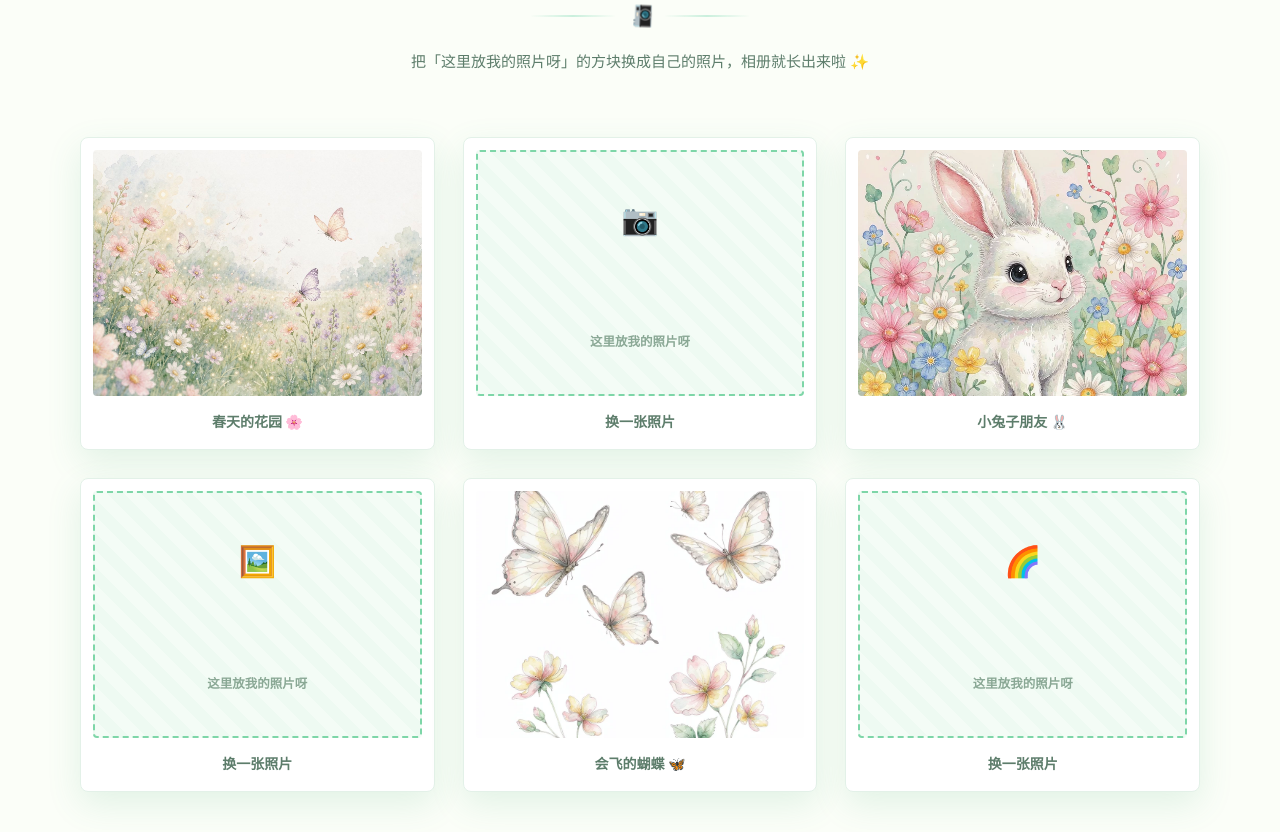
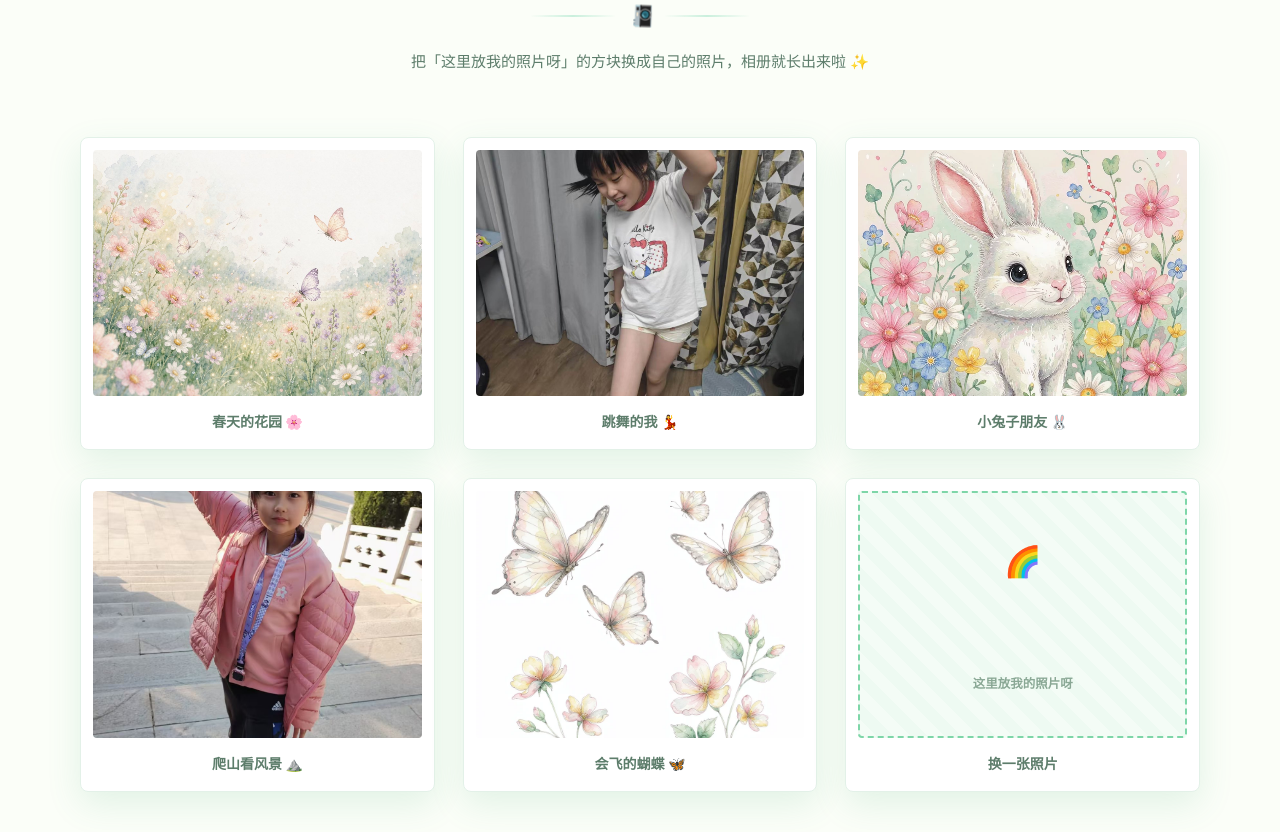
Before and after one commit to oixqiu/xixi, a plain HTML site: page index.html in a window 1280 px wide. Shown: the part 2627-3459 px from the top of the page. Drawn offline with Linux system fonts and the light colour scheme.

Commit message:
📷 相册与关于我换上曦曦的真实照片
- 关于我卡片：曦曦的肖像照（这就是我呀 🌸）
- 相册新增「跳舞的我 💃」「爬山看风景 ⛰️」
- 保留一个占位框，方便以后继续加照片

```diff
--- a/index.html
+++ b/index.html
@@ -87,10 +87,10 @@
       </header>
 
       <div class="about">
-        <!-- 右侧那张小卡：想换成自己的照片，把 src 改掉就好 -->
+        <!-- 右侧那张小卡：我的照片 -->
         <div class="about__card reveal">
-          <img src="assets/img/bunny.webp" alt="花丛里的小兔子" loading="lazy">
-          <p class="about__card-cap">我最喜欢的小兔子 🐰</p>
+          <img src="assets/img/xixi-portrait.jpg" alt="曦曦的照片">
+          <p class="about__card-cap">这就是我呀 🌸</p>
         </div>
 
         <div class="about__text">
@@ -176,17 +176,17 @@
           <img src="assets/img/garden-hero.jpg" alt="花园">
           <figcaption>春天的花园 🌸</figcaption>
         </figure>
-        <figure class="polaroid polaroid--ph reveal" style="--tilt:2.5deg">
-          <div class="ph"><span>📷</span><small>这里放我的照片呀</small></div>
-          <figcaption>换一张照片</figcaption>
+        <figure class="polaroid reveal" style="--tilt:2.5deg">
+          <img src="assets/img/xixi-dance.jpg" alt="跳舞的曦曦">
+          <figcaption>跳舞的我 💃</figcaption>
         </figure>
         <figure class="polaroid reveal" style="--tilt:-1.5deg">
           <img src="assets/img/bunny.webp" alt="小兔子">
           <figcaption>小兔子朋友 🐰</figcaption>
         </figure>
-        <figure class="polaroid polaroid--ph reveal" style="--tilt:3deg">
-          <div class="ph"><span>🖼️</span><small>这里放我的照片呀</small></div>
-          <figcaption>换一张照片</figcaption>
+        <figure class="polaroid reveal" style="--tilt:3deg">
+          <img src="assets/img/xixi-hiking.jpg" alt="爬山看风景">
+          <figcaption>爬山看风景 ⛰️</figcaption>
         </figure>
         <figure class="polaroid reveal" style="--tilt:1.5deg">
           <img src="assets/img/butterflies.webp" alt="蝴蝶">
```
Also changed, not shown: assets/img/xixi-dance.jpg (added), assets/img/xixi-hiking.jpg (added), assets/img/xixi-portrait.jpg (added).
